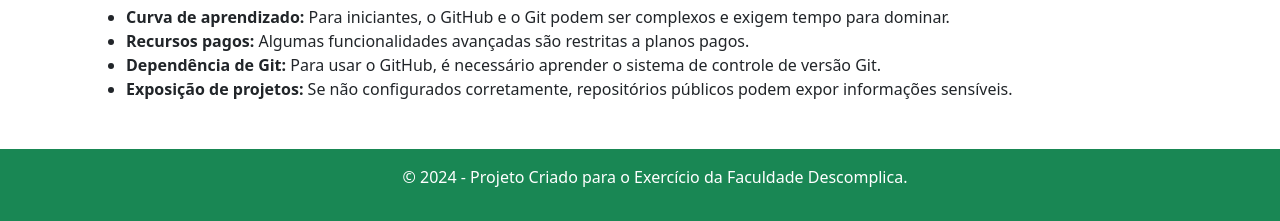
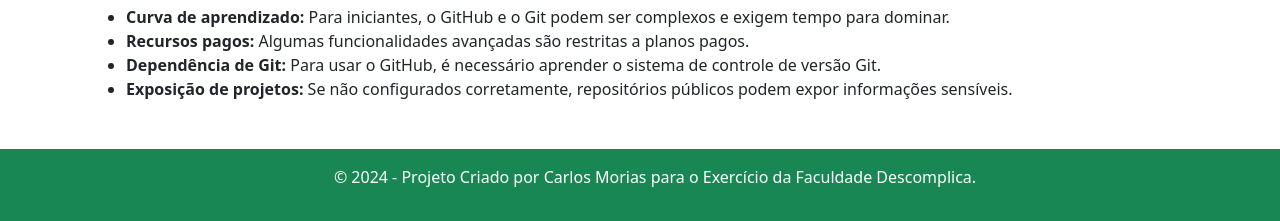
Before and after one commit to CarlosMDMorais/DescomplicaFaculdadeGithub, a plain HTML site: page index.html in a window 1280 px wide. Shown: the part 685-906 px from the top of the page. Drawn offline with nearby package versions, Linux system fonts and the light colour scheme.

Commit message:
Update index.html

```diff
--- a/index.html
+++ b/index.html
@@ -146,7 +146,7 @@
 
     <footer class="bg-success text-white text-center p-3">
       <p class="rodape">
-        &copy; 2024 - Projeto Criado para o Exercício da Faculdade Descomplica.
+        &copy; 2024 - Projeto Criado por Carlos Morias para o Exercício da Faculdade Descomplica.
       </p>
     </footer>
   </body>
```
